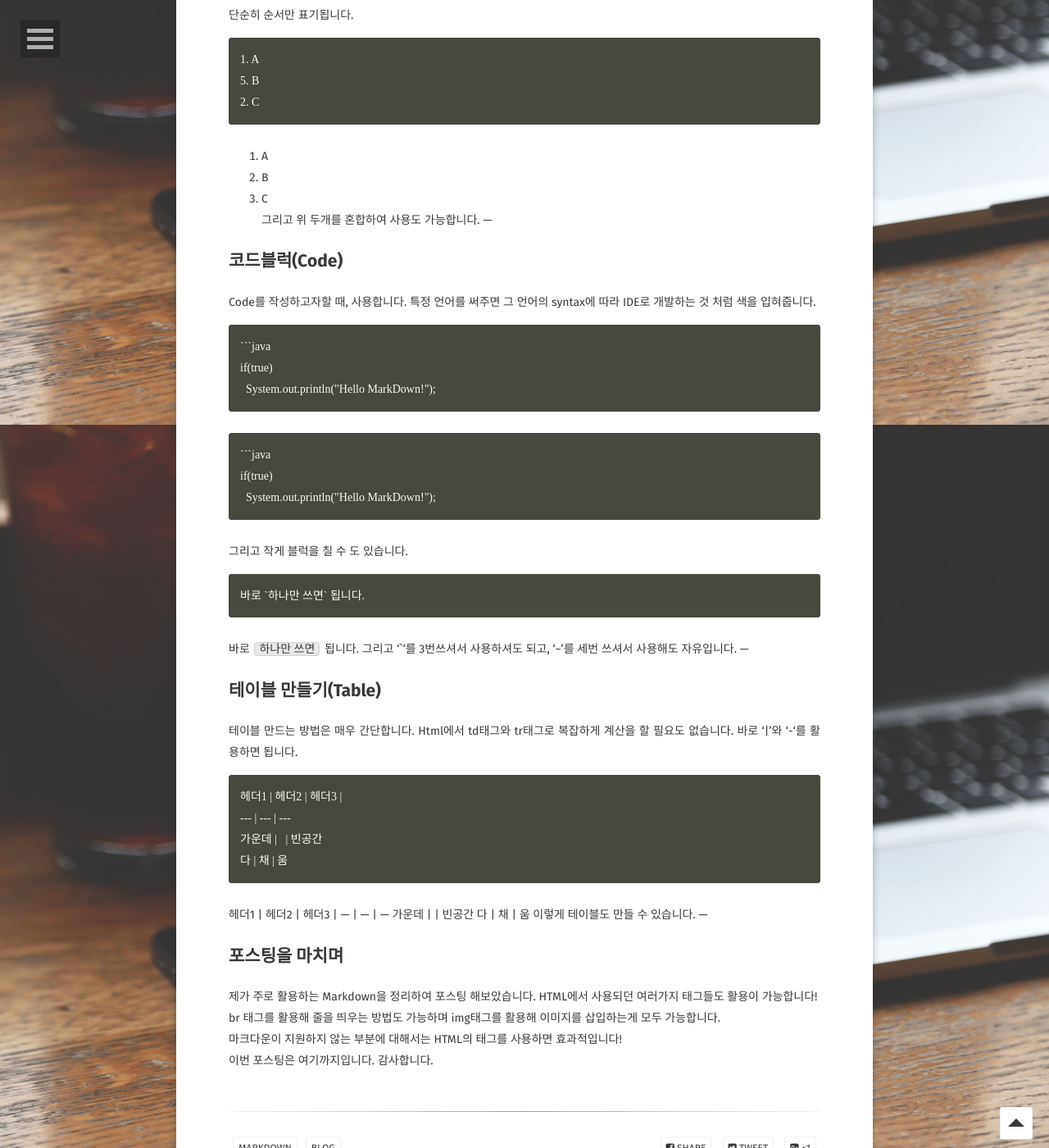
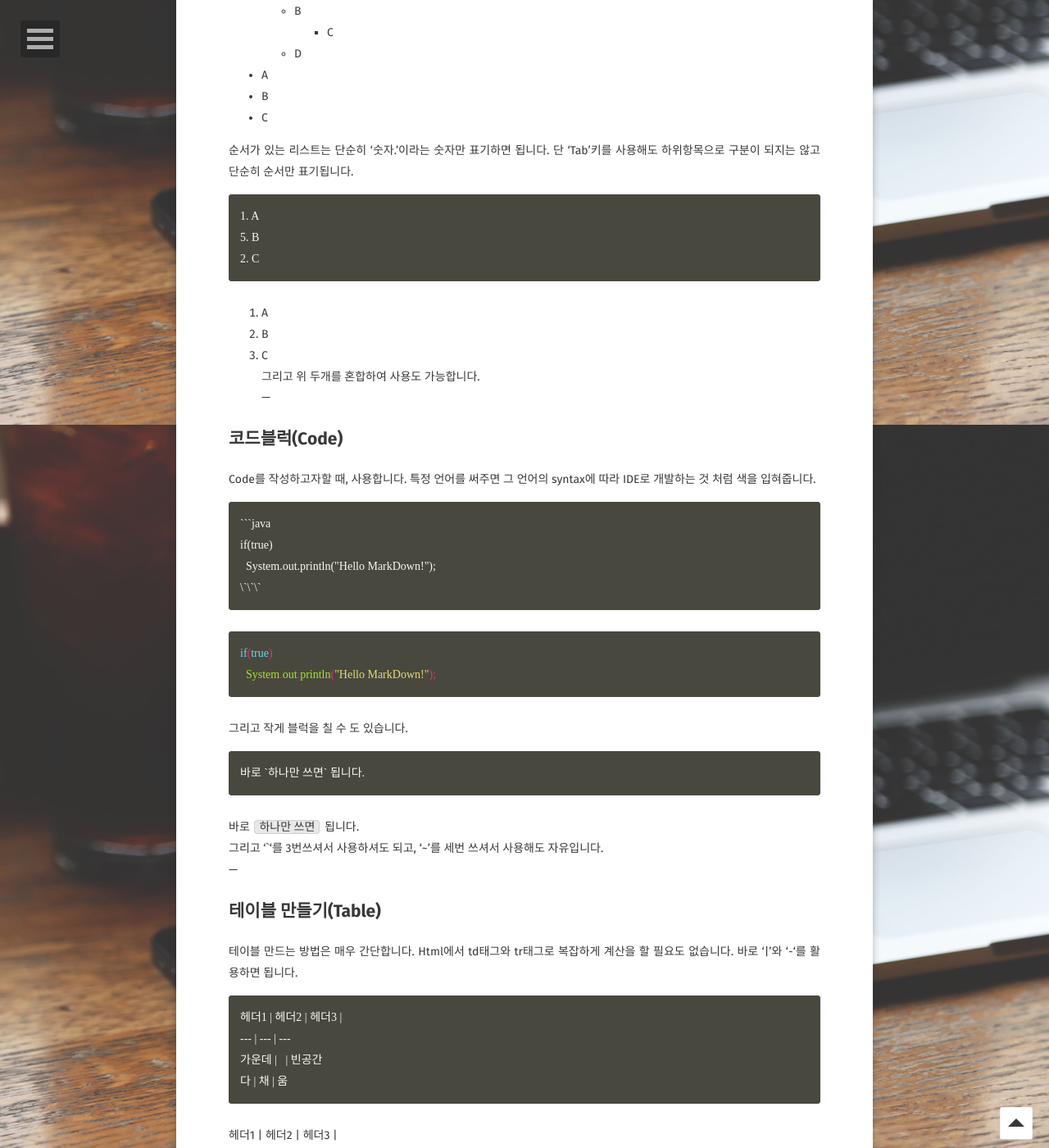
Before and after one commit to kim-jin-seop/kim-jin-seop.github.io, a Jekyll site: the page built from _posts/2020-02-26-MarkDown-post.md, in a window 1280 px wide and 1400 px high, scrolled down 3982 px. Shown: the whole window at 82% size. Built offline with Jekyll 4.4.1, drawn with Linux system fonts in a browser that asks for light colours; some web fonts are replaced; comment, search, counter and statistics services are not loaded; part of the change alters nothing that is shown; some of the changed text lies outside the part shown.

````diff
--- a/_posts/2020-02-26-MarkDown-post.md
+++ b/_posts/2020-02-26-MarkDown-post.md
@@ -52,6 +52,10 @@ comments: true
 >> 중첩2
 >>> 중첩3
 ```
+> # Hedding tag도 사용가능
+> 중첩1
+>> 중첩2
+>>> 중첩3
 
 ---
 ## 문자 변형(기울기, 굵기,밑줄 등등)
@@ -152,8 +156,10 @@ Code를 작성하고자할 때, 사용합니다. 특정 언어를 써주면 그
 ```java
 if(true)
   System.out.println("Hello MarkDown!");
+\`\`\`
 ```
-```
+
+
 ```java
 if(true)
   System.out.println("Hello MarkDown!");
````
